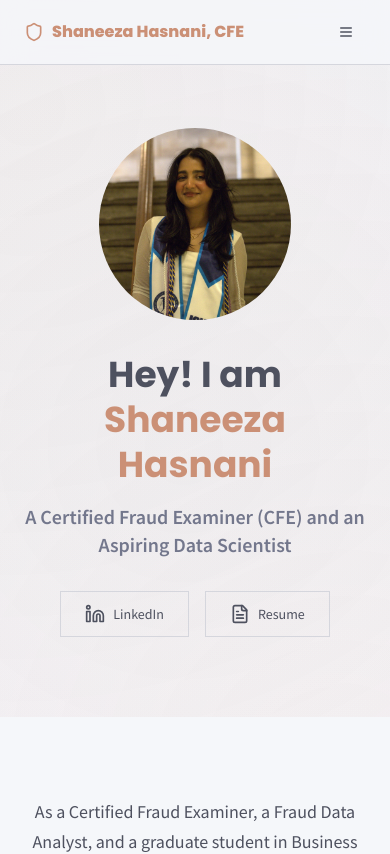
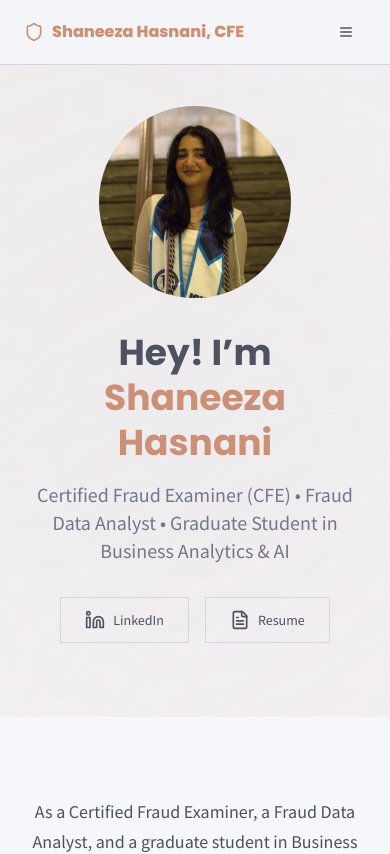
Before and after one commit to shaneeza-hasnani/portfolio-test, a React (Vite) app: page / in a window 390 px wide. Shown: the top 854 px of the page. Built offline with nearby package versions, Linux system fonts and the light colour scheme; the HTML template or start-up script is replaced by a standard one.

Commit message:
Code edited in Lovable Code Editor

```diff
--- a/src/components/HeroSection.tsx
+++ b/src/components/HeroSection.tsx
@@ -1,20 +1,22 @@
 import { useState, useEffect } from "react";
-import { Button } from "@/components/ui/button";
-import { Linkedin, FileText, Mail, ExternalLink, Sparkles, Briefcase } from "lucide-react";
+import { Linkedin, FileText } from "lucide-react";
 import headshotImage from "@/assets/shaneeza-new-headshot.jpg";
+
 const HeroSection = () => {
   const [parallaxOffset, setParallaxOffset] = useState({ x: 0, y: 0 });
 
   useEffect(() => {
     const handleMouseMove = (e: MouseEvent) => {
-      const x = (e.clientX / window.innerWidth - 0.5) * 10;
-      const y = (e.clientY / window.innerHeight - 0.5) * 10;
+      // Reduced motion for a more professional, subtle feel
+      const x = (e.clientX / window.innerWidth - 0.5) * 8;
+      const y = (e.clientY / window.innerHeight - 0.5) * 8;
       setParallaxOffset({ x, y });
     };
 
     window.addEventListener("mousemove", handleMouseMove);
     return () => window.removeEventListener("mousemove", handleMouseMove);
   }, []);
+
   const socialLinks = [
     {
       name: "LinkedIn",
@@ -29,21 +31,12 @@ const HeroSection = () => {
       label: "Download my resume",
     },
   ];
-  const scrollToProjects = () => {
-    document.getElementById("projects")?.scrollIntoView({
-      behavior: "smooth",
-    });
-  };
-  const scrollToContact = () => {
-    document.getElementById("contact")?.scrollIntoView({
-      behavior: "smooth",
-    });
-  };
+
   return (
-    <section className="min-h-[85vh] flex items-center justify-center hero-gradient relative overflow-hidden pt-24 pb-12">
+    <section className="min-h-[85vh] flex items-center justify-center bg-transparent relative overflow-hidden pt-20 md:pt-24 pb-12 transition-colors duration-700">
       <div className="container mx-auto px-6 relative z-10">
         <div className="max-w-4xl mx-auto text-center space-y-8 animate-fade-in">
-          {/* Headshot with parallax */}
+          {/* Headshot with soft parallax */}
           <div className="flex justify-center mb-6">
             <div
               className="relative parallax-element"
@@ -51,7 +44,7 @@ const HeroSection = () => {
                 transform: `translate(${parallaxOffset.x}px, ${parallaxOffset.y}px)`,
               }}
             >
-              <div className="absolute -inset-2 bg-gradient-accent rounded-full opacity-30 blur-md animate-pulse" />
+              <div className="absolute -inset-2 bg-gradient-accent rounded-full opacity-25 blur-md animate-pulse" />
               <img
                 src={headshotImage}
                 alt="Shaneeza Hasnani"
@@ -63,18 +56,18 @@ const HeroSection = () => {
             </div>
           </div>
 
-          {/* Heading */}
+          {/* Intro Heading */}
           <div className="space-y-4">
             <h1 className="text-4xl md:text-5xl lg:text-6xl font-heading font-bold leading-tight">
-              Hey! I am <span className="text-primary">Shaneeza Hasnani</span>
+              Hey! I’m <span className="text-primary">Shaneeza Hasnani</span>
             </h1>
-            <p className="text-xl md:text-2xl text-muted-foreground font-semibold">
-              A Certified Fraud Examiner (CFE) and an Aspiring Data Scientist
+            <p className="text-xl md:text-2xl text-muted-foreground font-medium">
+              Certified Fraud Examiner (CFE) • Fraud Data Analyst • Graduate Student in Business Analytics & AI
             </p>
           </div>
 
           {/* Social Links */}
-          <div className="flex flex-wrap gap-4 justify-center">
+          <div className="flex flex-wrap gap-4 justify-center mt-6">
             {socialLinks.map((link) => (
               <a
                 key={link.name}
@@ -82,7 +75,7 @@ const HeroSection = () => {
                 target="_blank"
                 rel="noopener noreferrer"
                 download={link.name === "Resume" ? "Shaneeza_Hasnani_Resume.pdf" : undefined}
-                className="flex items-center gap-2 px-6 py-3 rounded-lg bg-card/50 border border-border hover:bg-primary hover:text-primary-foreground transition-all duration-300 hover-lift group"
+                className="flex items-center gap-2 px-6 py-3 rounded-lg bg-card/60 border border-border hover:bg-primary hover:text-primary-foreground transition-all duration-300 hover-lift group"
                 aria-label={link.label}
               >
                 <link.icon className="w-5 h-5 group-hover:scale-110 transition-transform" />
@@ -95,4 +88,5 @@ const HeroSection = () => {
     </section>
   );
 };
+
 export default HeroSection;
```
